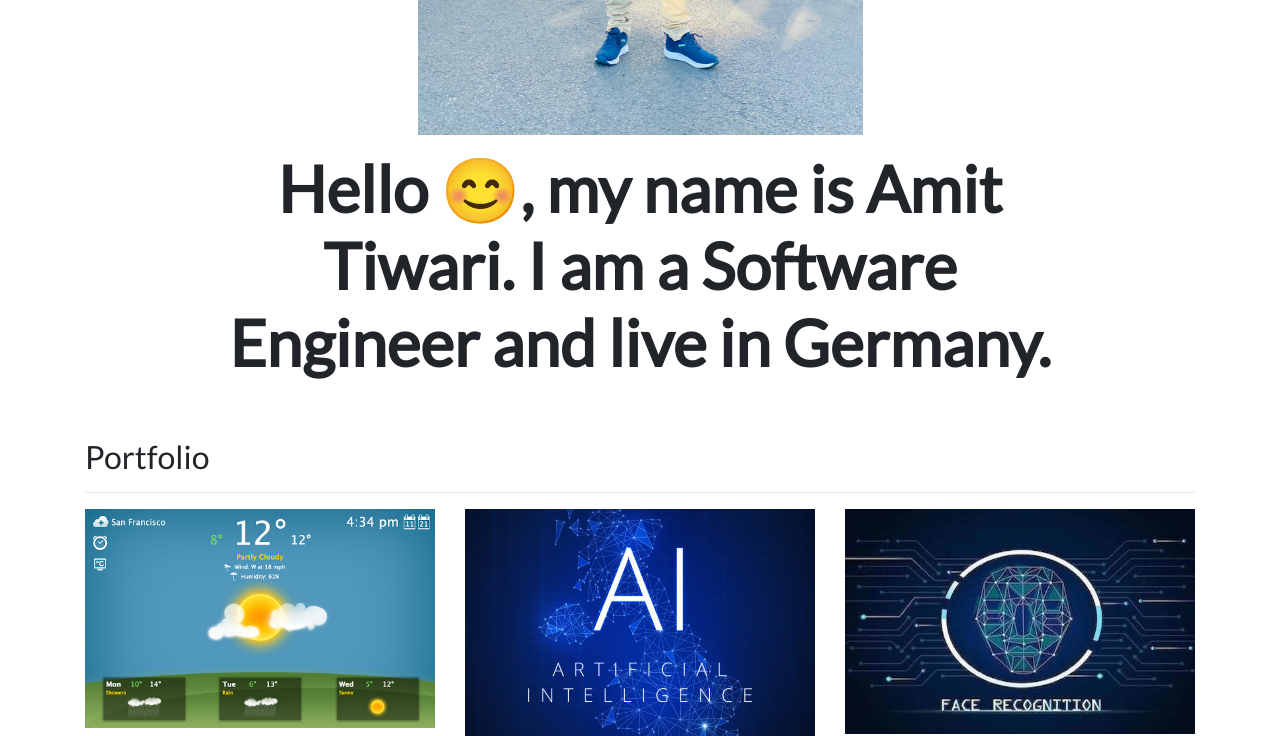
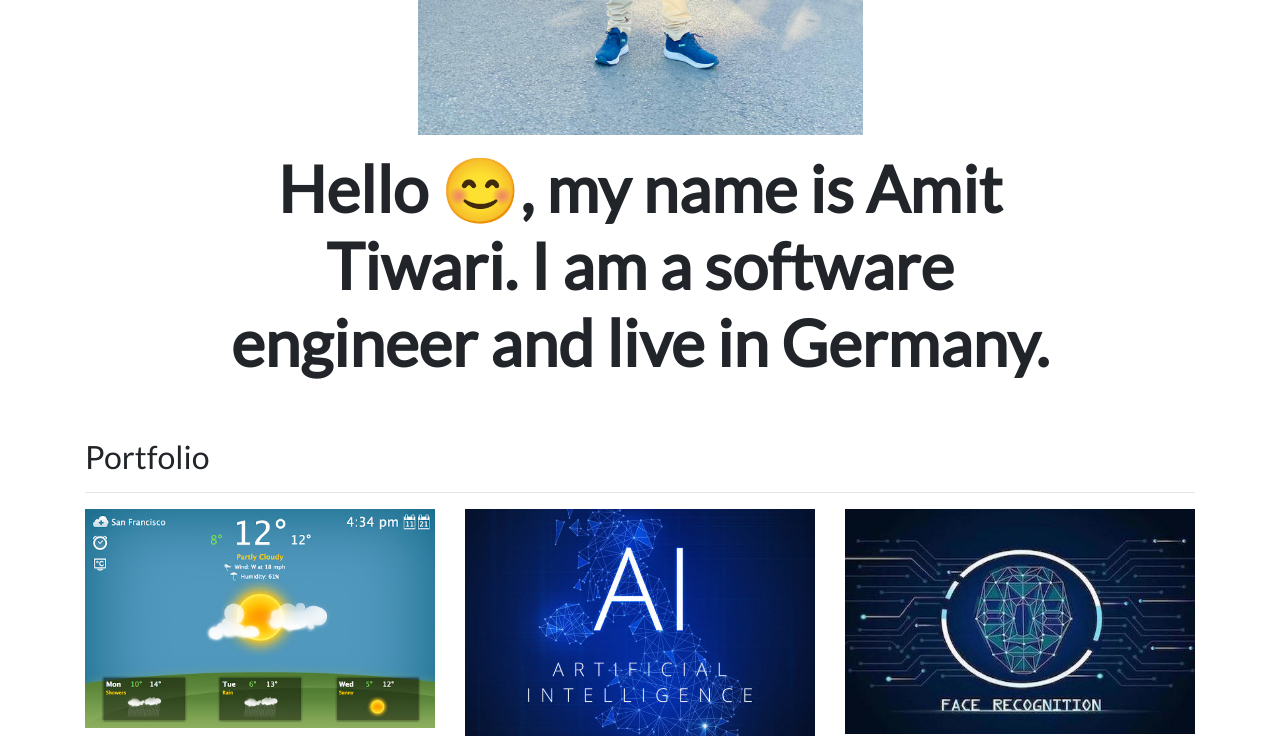
Before and after one commit to smilyamit/django3-portfolio, a Django app: page / in a window 1280 px wide. Shown: the part 530-1266 px from the top of the page. Run offline with Django 3.2, Linux system fonts and the light colour scheme; data comes from the database, SQL or seed files in the repository; some libraries are stand-ins or nearby versions.

Commit message:
profile upd

```diff
--- a/portfolio/templates/portfolio/home.html
+++ b/portfolio/templates/portfolio/home.html
@@ -12,7 +12,7 @@
 
 <div class="row justify-content-center mb-3">
   <div class="col-md-9 text-center">
-    <h1 id="hometext" class="font-weight-bold">Hello 😊, my name is Amit Tiwari. I am a Software Engineer and live in Germany.</h1>
+    <h1 id="hometext" class="font-weight-bold">Hello 😊, my name is Amit Tiwari. I am a software engineer and live in Germany.</h1>
   </div>
 </div>
 
```
